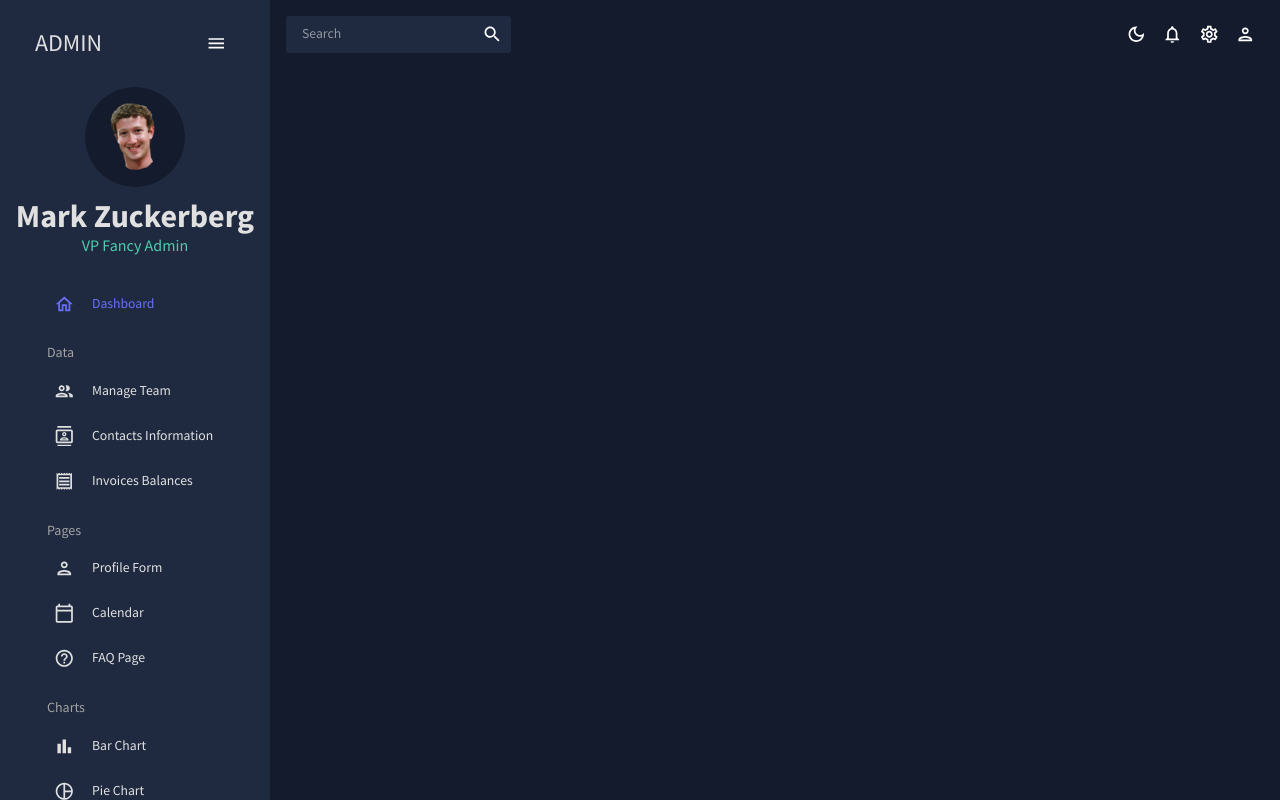
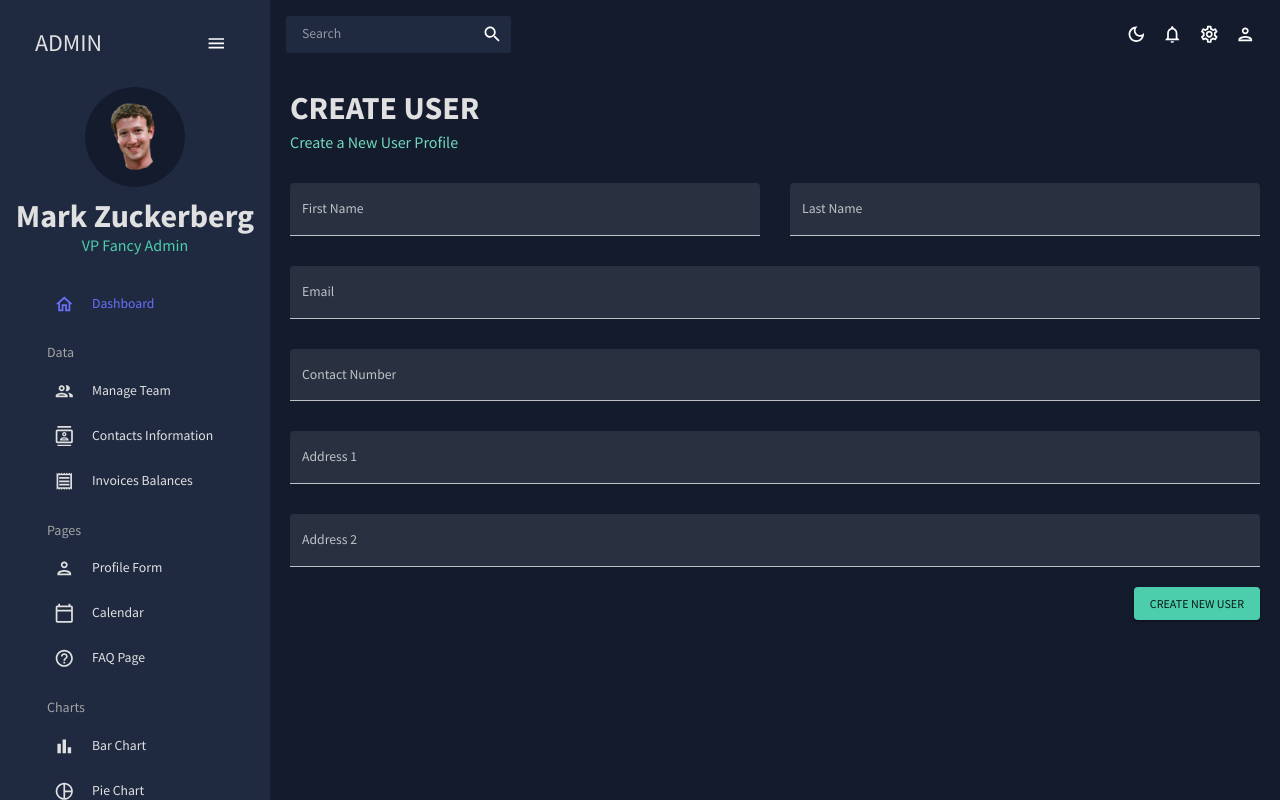
Before and after one commit to Alexander-Domanov/admin-dashboard, a React (Create React App) app: page /form in a window 1280 px wide. Built offline with nearby package versions, Linux system fonts and the light colour scheme.

Commit message:
feat(form) - added create login user

```diff
--- a/src/App.tsx
+++ b/src/App.tsx
@@ -8,6 +8,7 @@
 import {Team} from "./scenes/teams";
 import {Contacts} from "./scenes/contacts/contacts";
 import {Invoices} from "./scenes/Invoices";
+import {Form} from "./scenes/form";
 
 function App() {
     const [theme, colorMode] = useMode()
@@ -25,7 +26,7 @@
                             <Route path="/team" element={<Team />} />
                             <Route path="/contacts" element={<Contacts />} />
                             <Route path="/invoices" element={<Invoices />} />
-                            {/*<Route path="/form" element={<Form />} />*/}
+                            <Route path="/form" element={<Form />} />
                             {/*<Route path="/bar" element={<Bar />} />*/}
                             {/*<Route path="/pie" element={<Pie />} />*/}
                             {/*<Route path="/line" element={<Line />} />*/}
--- /dev/null
+++ b/src/scenes/form/constants/schema.tsx
@@ -0,0 +1,16 @@
+import * as yup from "yup";
+
+const phoneRegExp =
+    /^((\+[1-9]{1,4}[ -]?)|(\([0-9]{2,3}\)[ -]?)|([0-9]{2,4})[ -]?)*?[0-9]{3,4}[ -]?[0-9]{3,4}$/;
+
+export const checkoutSchema = yup.object().shape({
+    firstName: yup.string().required("required"),
+    lastName: yup.string().required("required"),
+    email: yup.string().email("invalid email").required("required"),
+    contact: yup
+        .string()
+        .matches(phoneRegExp, "Phone number is not valid")
+        .required("required"),
+    address1: yup.string().required("required"),
+    address2: yup.string().required("required"),
+});
--- /dev/null
+++ b/src/scenes/form/index.tsx
@@ -0,0 +1,147 @@
+import {Box, Button, TextField} from "@mui/material";
+import {Formik} from "formik";
+import useMediaQuery from "@mui/material/useMediaQuery";
+import {Header} from "../../components/Header";
+import {checkoutSchema} from "./constants/schema";
+
+type FormikTypes = {
+    firstName: string
+    lastName: string
+    email: string
+    contact: string
+    address1: string
+    address2: string
+}
+
+export const Form = () => {
+    const isNonMobile = useMediaQuery("(min-width:600px)");
+
+    const initialValues: FormikTypes = {
+        firstName: "",
+        lastName: "",
+        email: "",
+        contact: "",
+        address1: "",
+        address2: "",
+    };
+
+    const handleFormSubmit = (values: FormikTypes) => {
+        console.log(values);
+    };
+
+    return (
+        <Box m="20px">
+            <Header title="CREATE USER" subtitle="Create a New User Profile"/>
+
+            <Formik
+                onSubmit={handleFormSubmit}
+                initialValues={initialValues}
+                validationSchema={checkoutSchema}
+            >
+                {({
+                      values,
+                      errors,
+                      touched,
+                      handleBlur,
+                      handleChange,
+                      handleSubmit,
+                  }) => (
+                    <form onSubmit={handleSubmit}>
+                        <Box
+                            display="grid"
+                            gap="30px"
+                            gridTemplateColumns="repeat(4, minmax(0, 1fr))"
+                            sx={{
+                                "& > div": {gridColumn: isNonMobile ? undefined : "span 4"},
+                            }}
+                        >
+                            <TextField
+                                fullWidth
+                                variant="filled"
+                                type="text"
+                                label="First Name"
+                                onBlur={handleBlur}
+                                onChange={handleChange}
+                                value={values.firstName}
+                                name="firstName"
+                                error={!!touched.firstName && !!errors.firstName}
+                                helperText={touched.firstName && errors.firstName}
+                                sx={{gridColumn: "span 2"}}
+                            />
+                            <TextField
+                                fullWidth
+                                variant="filled"
+                                type="text"
+                                label="Last Name"
+                                onBlur={handleBlur}
+                                onChange={handleChange}
+                                value={values.lastName}
+                                name="lastName"
+                                error={!!touched.lastName && !!errors.lastName}
+                                helperText={touched.lastName && errors.lastName}
+                                sx={{gridColumn: "span 2"}}
+                            />
+                            <TextField
+                                fullWidth
+                                variant="filled"
+                                type="text"
+                                label="Email"
+                                onBlur={handleBlur}
+                                onChange={handleChange}
+                                value={values.email}
+                                name="email"
+                                error={!!touched.email && !!errors.email}
+                                helperText={touched.email && errors.email}
+                                sx={{gridColumn: "span 4"}}
+                            />
+                            <TextField
+                                fullWidth
+                                variant="filled"
+                                type="text"
+                                label="Contact Number"
+                                onBlur={handleBlur}
+                                onChange={handleChange}
+                                value={values.contact}
+                                name="contact"
+                                error={!!touched.contact && !!errors.contact}
+                                helperText={touched.contact && errors.contact}
+                                sx={{gridColumn: "span 4"}}
+                            />
+                            <TextField
+                                fullWidth
+                                variant="filled"
+                                type="text"
+                                label="Address 1"
+                                onBlur={handleBlur}
+                                onChange={handleChange}
+                                value={values.address1}
+                                name="address1"
+                                error={!!touched.address1 && !!errors.address1}
+                                helperText={touched.address1 && errors.address1}
+                                sx={{gridColumn: "span 4"}}
+                            />
+                            <TextField
+                                fullWidth
+                                variant="filled"
+                                type="text"
+                                label="Address 2"
+                                onBlur={handleBlur}
+                                onChange={handleChange}
+                                value={values.address2}
+                                name="address2"
+                                error={!!touched.address2 && !!errors.address2}
+                                helperText={touched.address2 && errors.address2}
+                                sx={{gridColumn: "span 4"}}
+                            />
+                        </Box>
+                        <Box display="flex" justifyContent="end" mt="20px">
+                            <Button type="submit" color="secondary" variant="contained">
+                                Create New User
+                            </Button>
+                        </Box>
+                    </form>
+                )}
+            </Formik>
+        </Box>
+    );
+};
```
